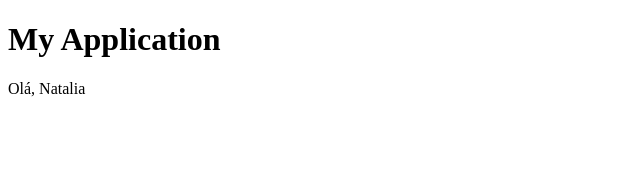
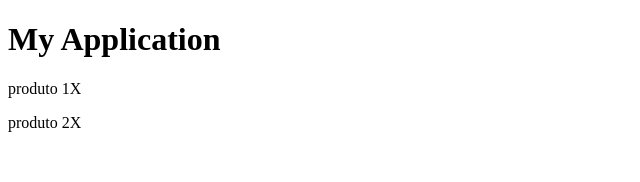
Before and after one commit to nataliiavg/life-cycle, an Angular app: page / in a window 1280 px wide. Shown: the top 182 px of the page, without its empty margins (0-640 px from the left). Built offline with nearby package versions, Linux system fonts and the light colour scheme.

Commit message:
Add hook OnChanges

```diff
--- a/src/app/app.component.html
+++ b/src/app/app.component.html
@@ -1,3 +1,4 @@
 <h1>My Application</h1>
-<app-title></app-title>
+<app-title nome="produto 1"></app-title>
+<app-title nome="produto 2"></app-title>
 <router-outlet></router-outlet>
--- a/src/app/title/title.component.ts
+++ b/src/app/title/title.component.ts
@@ -1,15 +1,23 @@
-import { Component, OnInit } from '@angular/core';
+import { Component, Input, OnChanges, OnInit } from '@angular/core';
 
 @Component({
 	selector: 'app-title',
 	templateUrl: './title.component.html',
 	styleUrls: ['./title.component.css'],
 })
-export class TitleComponent implements OnInit {
-	nome: string = 'Natalia';
-	constructor() {}
+export class TitleComponent implements OnInit, OnChanges {
+	// modifica o valor a partir do input
+	@Input() nome: string = '';
+
+	constructor() {
+		console.log(`Construtor ${this.nome}`);
+	}
+	ngOnChanges(): void {
+		console.log(`OnChanges ${this.nome}`);
+	}
 
 	ngOnInit(): void {
-		this.nome = `Olá, ${this.nome}`;
+		this.nome = this.nome + "X"
+		console.log(`OnInit ${this.nome}`);
 	}
 }
```
